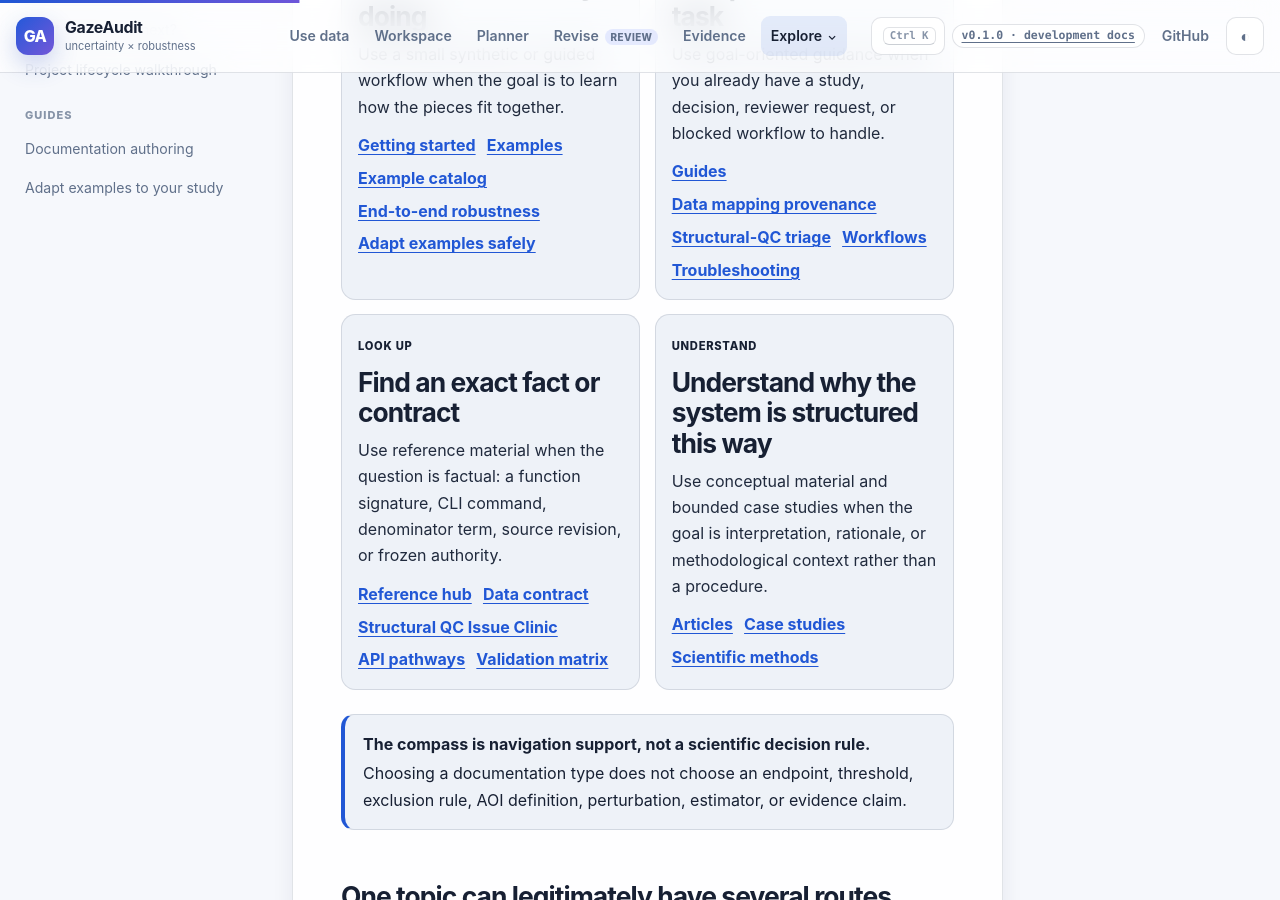
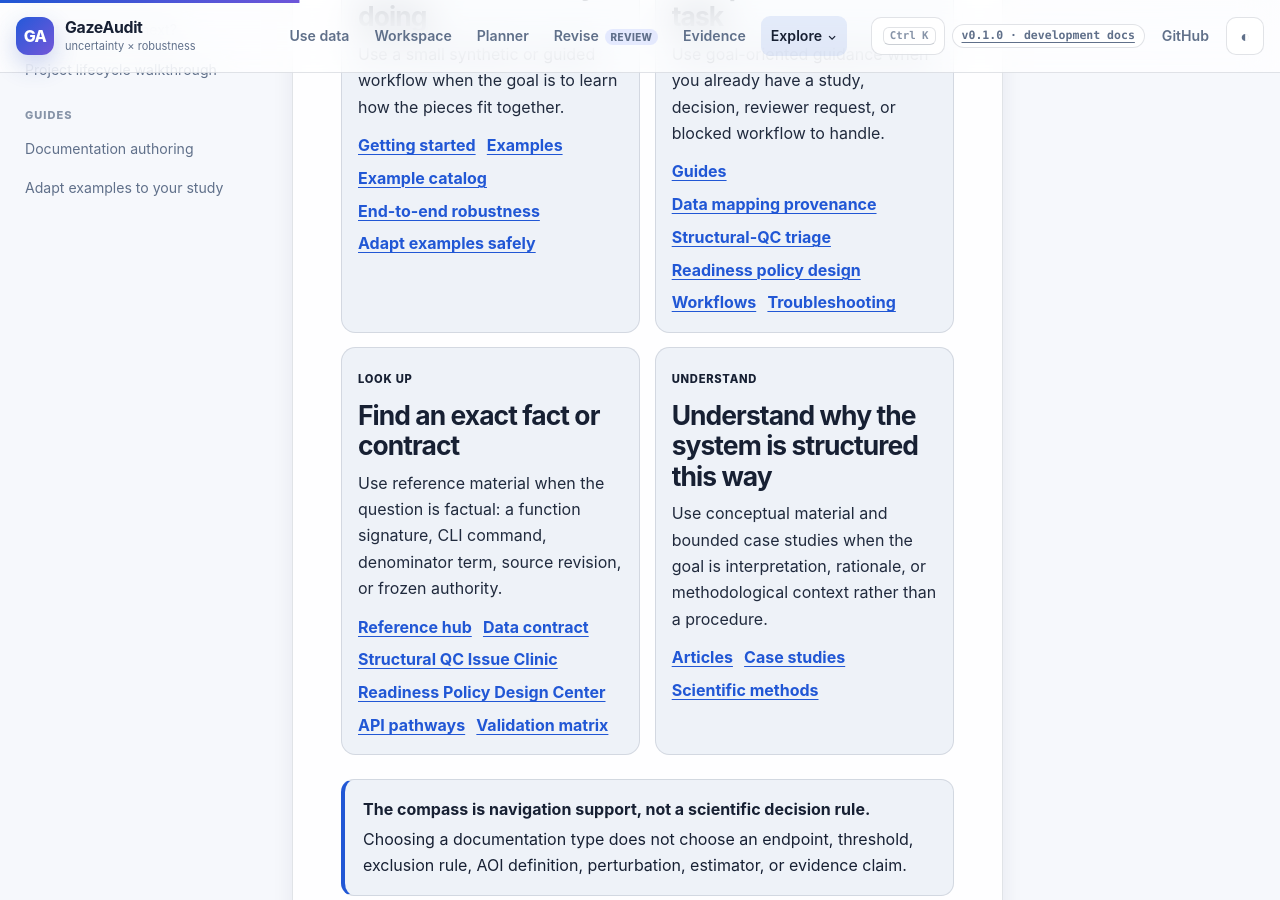
Before and after one commit to stefanosbalaskas/GazeAudit, a Jekyll site: the page built from docs/documentation-map.md, in a window 1280 px wide and 900 px high, scrolled down 688 px. Built offline with Jekyll 4.4.1, drawn with Linux system fonts in a browser that asks for light colours.

Commit message:
docs: connect compass to readiness policy center

```diff
--- a/docs/documentation-map.md
+++ b/docs/documentation-map.md
@@ -35,6 +35,7 @@ This structure is adapted from the tutorial / how-to / reference / explanation s
       <a href="{{ '/docs/guides/' | relative_url }}">Guides</a>
       <a href="{{ '/docs/guides/data-mapping-provenance/' | relative_url }}">Data mapping provenance</a>
       <a href="{{ '/docs/guides/structural-qc-triage/' | relative_url }}">Structural-QC triage</a>
+      <a href="{{ '/docs/guides/readiness-policy-design/' | relative_url }}">Readiness policy design</a>
       <a href="{{ '/docs/workflows/' | relative_url }}">Workflows</a>
       <a href="{{ '/docs/guides/troubleshooting/' | relative_url }}">Troubleshooting</a>
     </div>
@@ -48,6 +49,7 @@ This structure is adapted from the tutorial / how-to / reference / explanation s
       <a href="{{ '/docs/reference/' | relative_url }}">Reference hub</a>
       <a href="{{ '/docs/data-contract/' | relative_url }}">Data contract</a>
       <a href="{{ '/docs/reference/qc-issue-clinic/' | relative_url }}">Structural QC Issue Clinic</a>
+      <a href="{{ '/docs/readiness-policy/' | relative_url }}">Readiness Policy Design Center</a>
       <a href="{{ '/docs/reference/api-pathways/' | relative_url }}">API pathways</a>
       <a href="{{ '/docs/VALIDATION_MATRIX.html' | relative_url }}">Validation matrix</a>
     </div>
```
